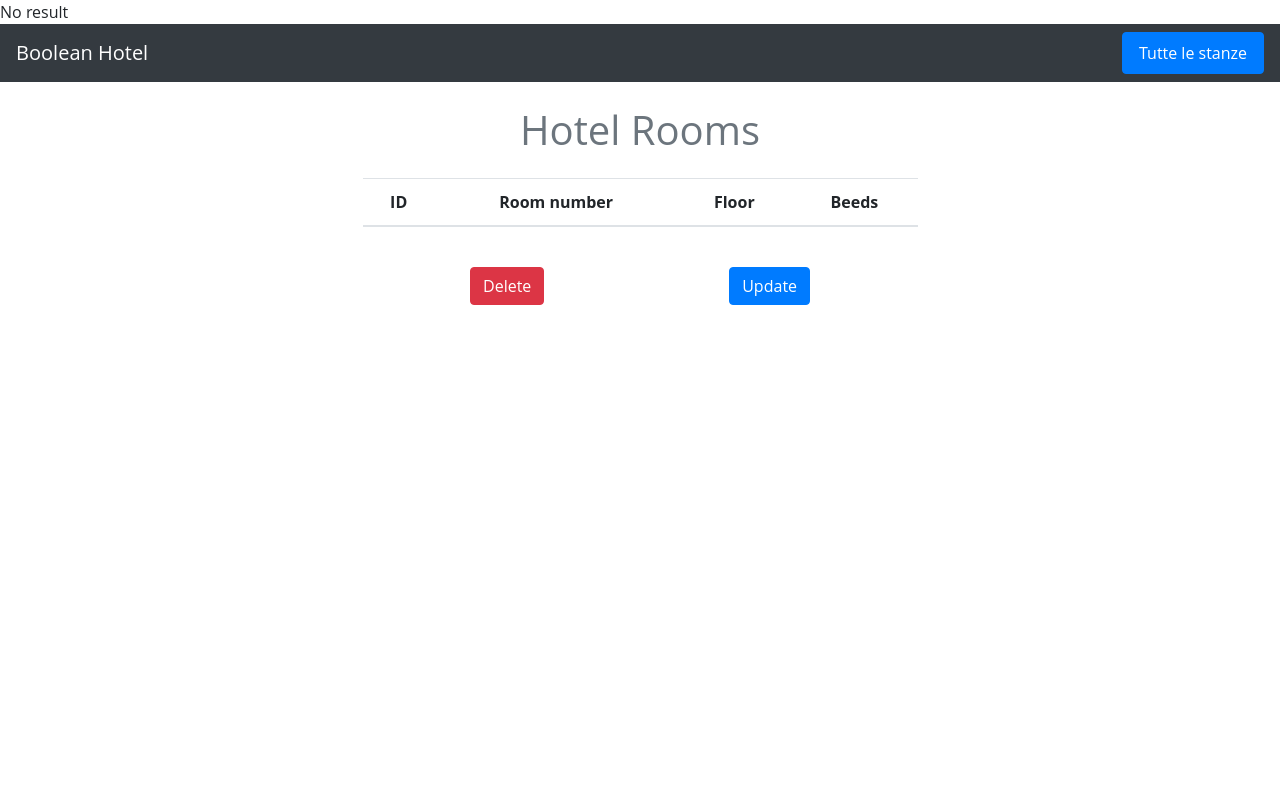
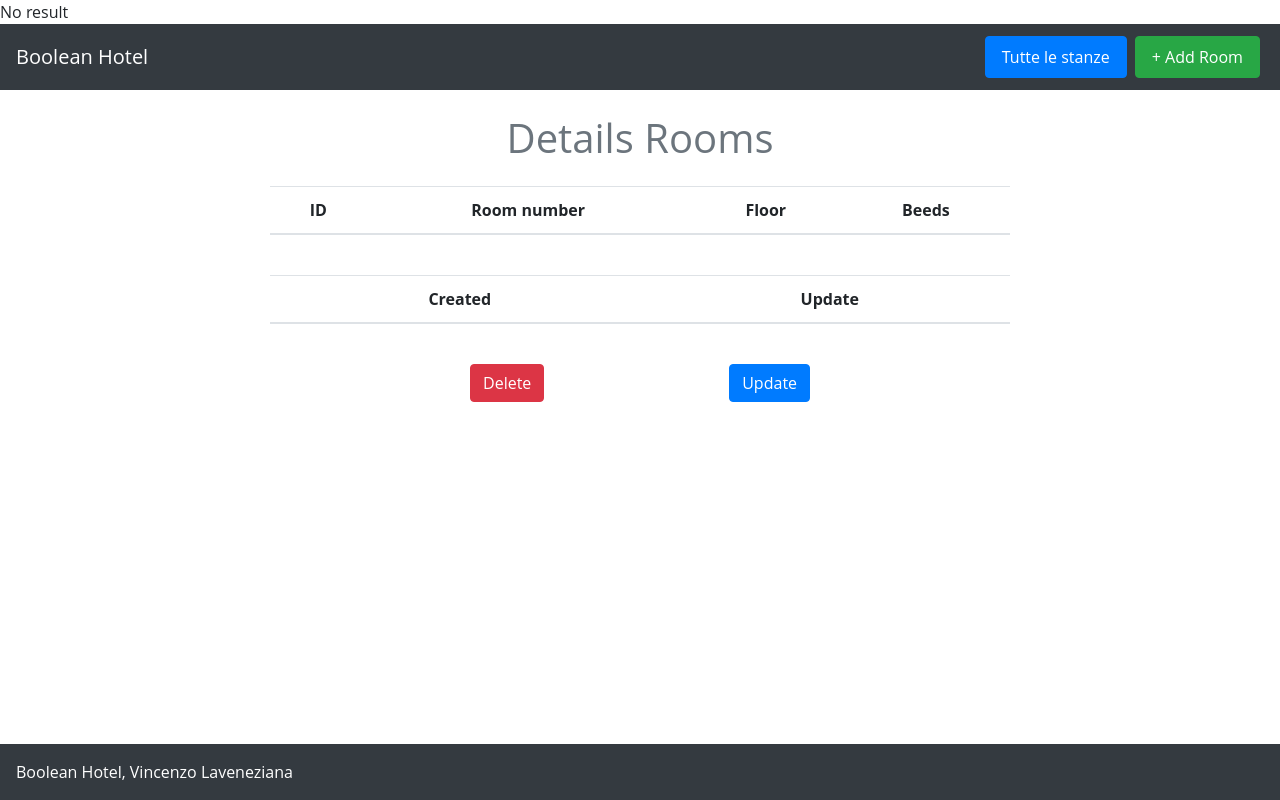
Before and after one commit to Vincenzo-Laveneziana/php-hotel-crud, a PHP site: page /show.php?id=1 in a window 1280 px wide. Run offline with PHP 8.4, Linux system fonts and the light colour scheme; data that the repository does not hold is empty.

Commit message:
add create new room

```diff
--- a/dist/js/main.js
+++ b/dist/js/main.js
@@ -93,7 +93,15 @@
 /*! no static exports found */
 /***/ (function(module, exports) {
 
-console.log("js ok");
+$(document).ready(function () {
+  console.log("js -- jquery is ready");
+
+  if ($(".alert").hasClass("reload")) {
+    setTimeout(function () {
+      window.location.replace("http://localhost/php-hotel-crud/");
+    }, 1500);
+  }
+});
 
 /***/ }),
 
@@ -115,8 +123,8 @@ console.log("js ok");
 /*! no static exports found */
 /***/ (function(module, exports, __webpack_require__) {
 
-__webpack_require__(/*! H:\MAMP\htdocs\php-hotel-crud\src\js\main.js */"./src/js/main.js");
-module.exports = __webpack_require__(/*! H:\MAMP\htdocs\php-hotel-crud\src\scss\main.scss */"./src/scss/main.scss");
+__webpack_require__(/*! H:\xampp\htdocs\php-hotel-crud\src\js\main.js */"./src/js/main.js");
+module.exports = __webpack_require__(/*! H:\xampp\htdocs\php-hotel-crud\src\scss\main.scss */"./src/scss/main.scss");
 
 
 /***/ })
--- a/partials/templates/footer.php
+++ b/partials/templates/footer.php
@@ -1,7 +1,15 @@
 <?php
   include_once __DIR__ . '/../../env.php';
 ?>
+
+<footer class="main-footer bg-dark text-white p-3">
+  Boolean Hotel, Vincenzo Laveneziana
+</footer>
+
 <!-- JS -->
+<!-- Jquery -->
+<script src='https://cdnjs.cloudflare.com/ajax/libs/jquery/3.5.0/jquery.min.js'></script>
+<!-- Main JS -->
 <script src="<?php echo $base_path; ?>dist/js/main.js"></script>
 
 </body>
--- a/partials/templates/header.php
+++ b/partials/templates/header.php
@@ -4,12 +4,15 @@
 
 <!-- Header -->
 <header>
-  <nav class="navbar navbar-dark bg-dark">
+  <nav class="navbar navbar-dark navbar-expand  bg-dark">
     <a class="navbar-brand" href="#">Boolean Hotel</a>
-    <ul class="navbar-nav">
-      <li class="nav-item active">
-        <a class="nav-link btn btn-primary px-3" href="<?php echo $base_path; ?>">Tutte le stanze</a>
+    <ul class="navbar-nav ml-auto">
+      <li class="nav-item active m-1 ">
+        <a class="nav-link btn btn-primary px-3 " href="<?php echo $base_path; ?>">Tutte le stanze</a>
       </li>
-    </ul>
+      <li class="nav-item active m-1">
+        <a class="nav-link btn btn-success px-3" href="<?php echo $base_path; ?>create.php">+ Add Room</a>
+      </li>
+      </ul>
   </nav>
 </header>
--- a/show.php
+++ b/show.php
@@ -13,16 +13,15 @@
 <!-- main -->
 
 <main>
-  <h1 class="text-secondary text-center my-4">Hotel Rooms</h1>
+  <h1 class="text-secondary text-center my-4">Details Rooms</h1>
   <div class="container d-flex flex-column align-items-center">
-    <table class="table col-md-6">
-
+    <table class="table col-md-8">
       <thead class="text-center">
         <tr>
-          <th scope="col">ID</th>
-          <th scope="col">Room number</th>
-          <th scope="col">Floor</th>
-          <th scope="col">Beeds</th>
+          <th>ID</th>
+          <th>Room number</th>
+          <th>Floor</th>
+          <th>Beeds</th>
         </tr>
       </thead>
 
@@ -34,6 +33,22 @@
           <td><?php echo $room['beds'] ?></td>
         </tr>
       </tbody>
+    </table>
+
+    <table class="table col-md-8">
+      <thead class="text-center">
+        <tr>
+          <th>Created</th>
+          <th>Update</th>
+        </tr>
+      </thead>
+      <tbody class="text-center">
+        <tr>
+          <td><?php echo $room['created_at'] ?></td>
+          <td><?php echo $room['updated_at'] ?></td>
+        </tr>
+      </tbody>
+
     </table>
 
     <div class="col-4 d-flex justify-content-between">
--- a/src/scss/main.scss
+++ b/src/scss/main.scss
@@ -1,6 +1,12 @@
 // BOOTSTRAP
 @import '~bootstrap/scss/bootstrap';
+
 
 //Setup
 @import "partials/variables";
 @import "partials/common";
+
+//Components
+@import "partials/header";
+@import "partials/main";
+@import "partials/footer";
--- a/src/scss/partials/_common.scss
+++ b/src/scss/partials/_common.scss
@@ -17,4 +17,7 @@
 body {
   background: $white;
   font-family: $open-sans;
+  min-height: 100vh;
+  display: flex;
+  flex-direction: column;
 }
--- a/src/scss/partials/_main.scss
+++ b/src/scss/partials/_main.scss
@@ -1,3 +1,7 @@
 /******************
   Main
 ******************/
+
+main{
+  flex-grow: 1;
+}
```
Also changed, not shown: create.php (added, +45 -0 lines), index.php (+15 -10 lines), partials/create/server.php (added, +30 -0 lines), partials/delete/delete.php (added, +13 -0 lines), partials/templates/header-index.php (added, +10 -0 lines), partials/update/server-update.php (+15 -5 lines), src/js/main.js (+11 -1 lines), dist/css/main.css, src/scss/partials/_header.scss (line endings or trailing spaces).
